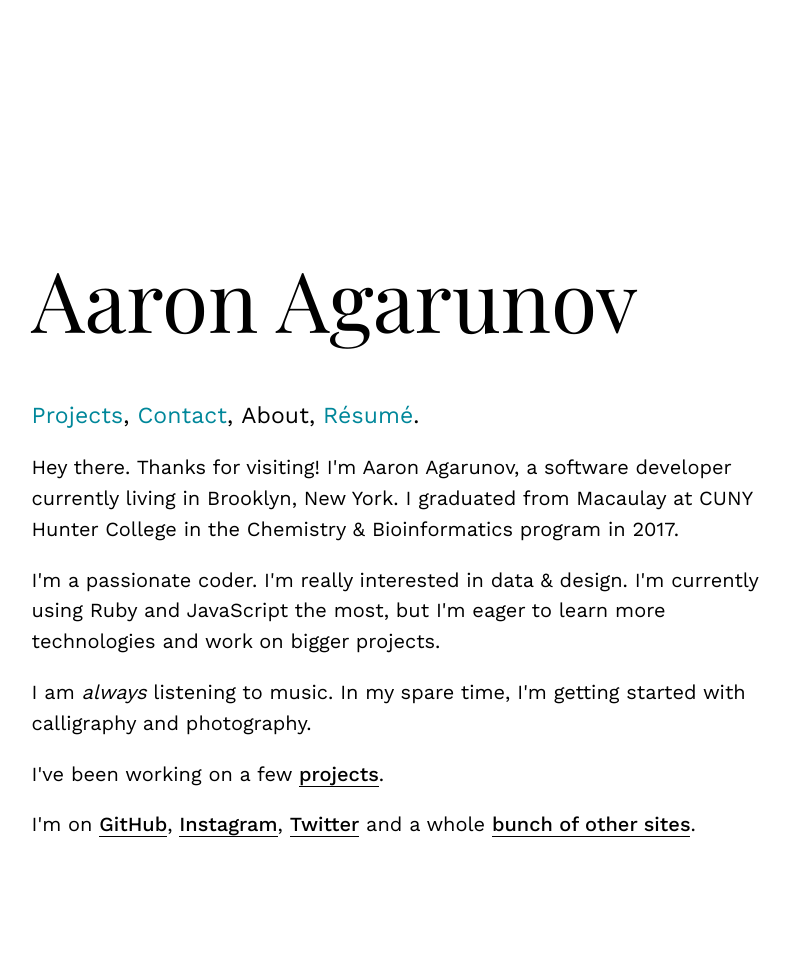
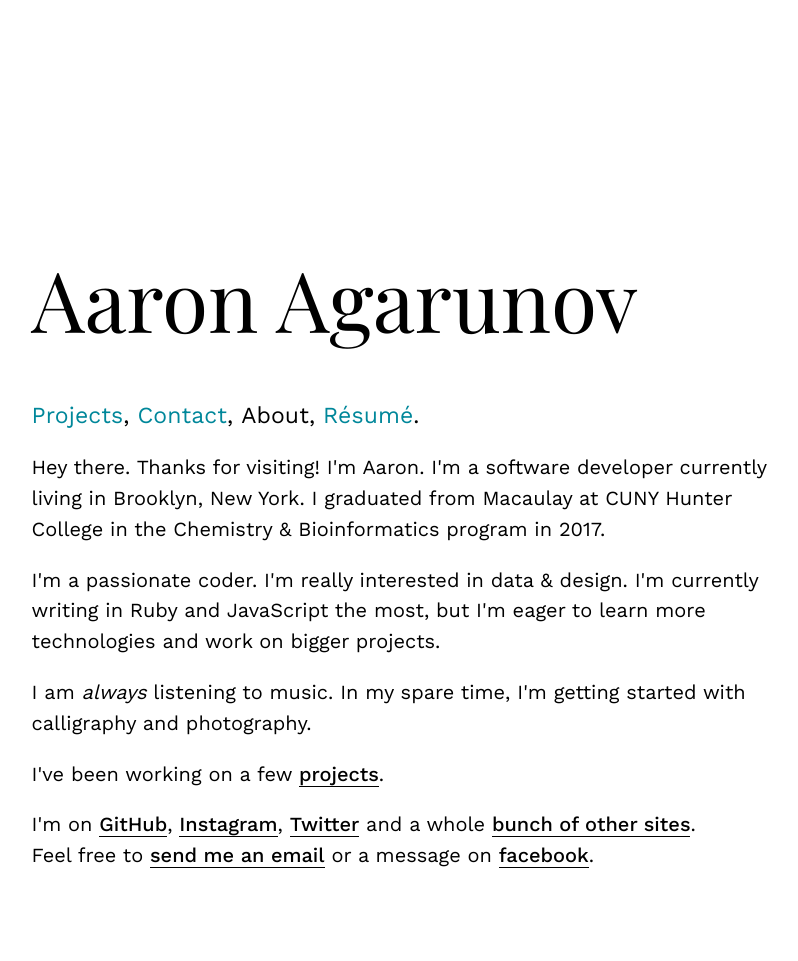
Before and after one commit to agarun/agarun.github.io, a Jekyll site: the page built from _pages/about.html, in a window 1280 px wide. Shown: the whole page, without its empty margins (186-984 px from the left). Built offline with Jekyll 4.4.1, drawn with Linux system fonts in a browser that asks for light colours; some web fonts are replaced; before the commit the page ends 930 px from its top, so only the background shows below that.

Commit message:
Update about.html

```diff
--- a/_pages/about.html
+++ b/_pages/about.html
@@ -4,13 +4,14 @@
 permalink: /about/
 ---
 <div class="about">
-  <p>Hey there. Thanks for visiting! I'm Aaron Agarunov, a software developer currently living in Brooklyn, New York. I graduated from Macaulay at CUNY Hunter College in the Chemistry & Bioinformatics program in 2017.</p>
+  <p>Hey there. Thanks for visiting! I'm Aaron. I'm a software developer currently living in Brooklyn, New York. I graduated from Macaulay at CUNY Hunter College in the Chemistry & Bioinformatics program in 2017.</p>
 
-  <p>I'm a passionate coder. I'm really interested in data & design. I'm currently using Ruby and JavaScript the most, but I'm eager to learn more technologies and work on bigger projects.</p>
+  <p>I'm a passionate coder. I'm really interested in data & design. I'm currently writing in Ruby and JavaScript the most, but I'm eager to learn more technologies and work on bigger projects.</p>
 
   <p>I am <em>always</em> listening to music. In my spare time, I'm getting started with calligraphy and photography.</p>
 
-  <p>I've been working on a few <a href="/work/">projects</a>.</p>
+  <p>I've been working on a few <a href="/work/" class="link-snap">projects</a>.</p>
 
-  <p>I'm on <a href="https://github.com/agarun" class="link-snap" target="_blank">GitHub</a>, <a href="https://www.instagram.com/agarunov/" class="link-snap" target="_blank">Instagram</a>, <a href="https://twitter.com/agarune" class="link-snap" target="_blank">Twitter</a> and a whole <a href="/contact/" class="link-snap">bunch of other sites</a>.</p>
+  <p>I'm on <a href="https://github.com/agarun" class="link-snap" target="_blank">GitHub</a>, <a href="https://www.instagram.com/agarunov/" class="link-snap" target="_blank">Instagram</a>, <a href="https://twitter.com/agarune" class="link-snap" target="_blank">Twitter</a> and a whole <a href="/contact/" class="link-snap">bunch of other sites</a>.<br>
+  Feel free to <a href="mailto:agarunov.aaron@gmail.com" class="link-snap">send me an email</a> or a message on <a href="https://facebook.com/agarunov" class="link-snap">facebook</a>.</p>
 </div>
```
